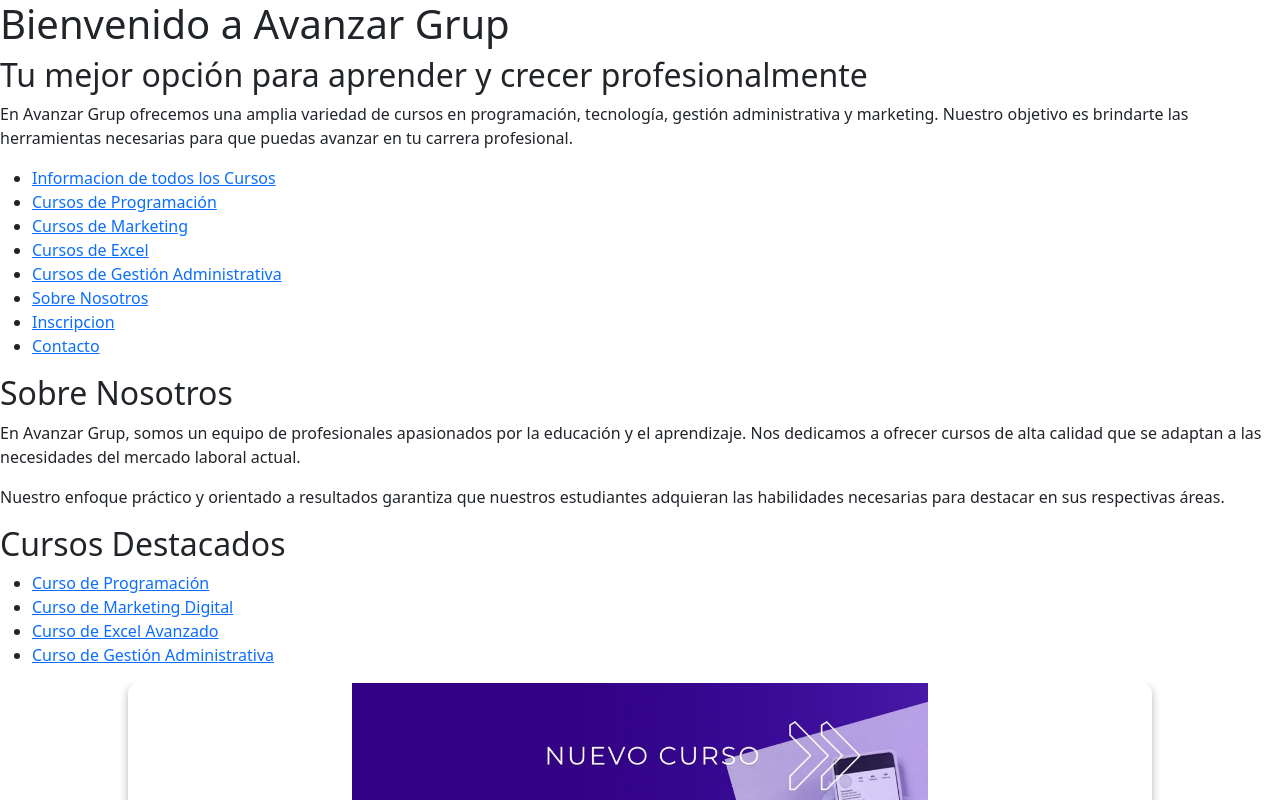
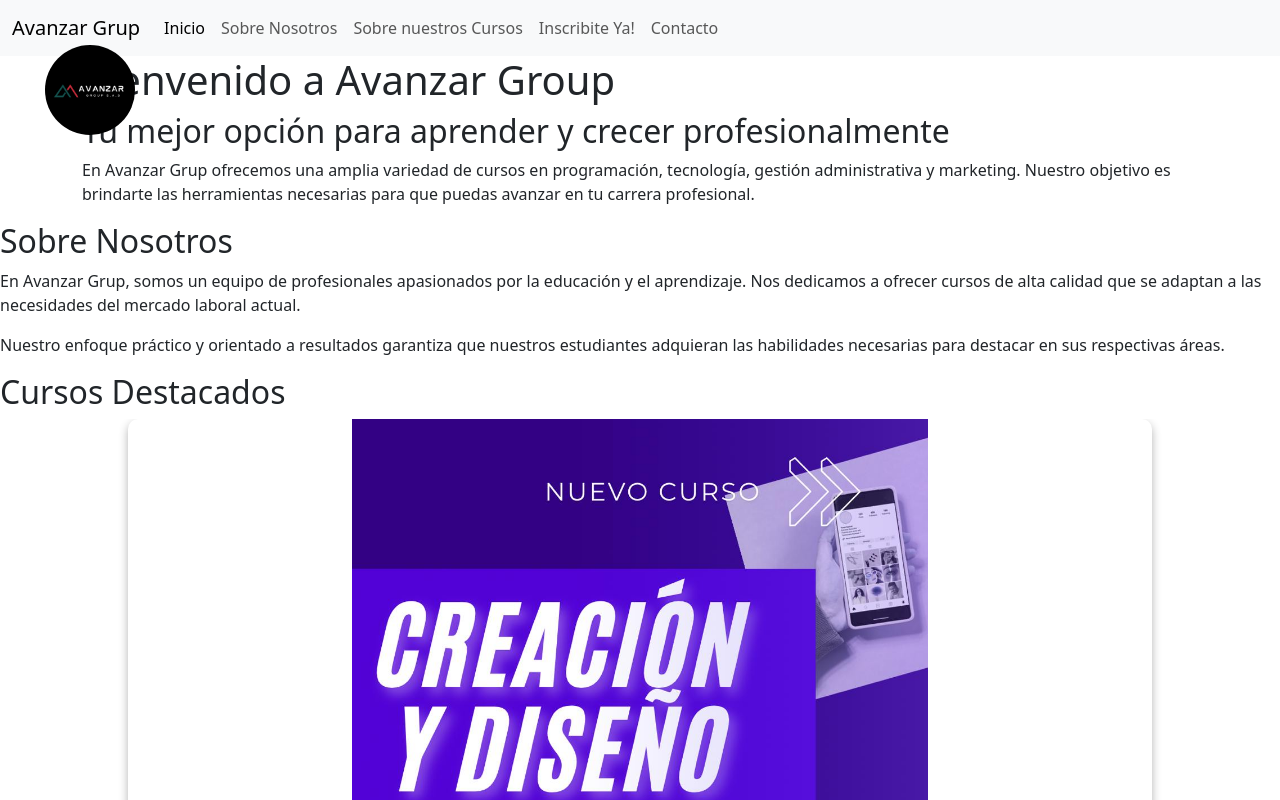
Before and after one commit to martingarcia1/avanzar-grup, a plain HTML site: page index.html in a window 1280 px wide. Shown: the top 800 px of the page. Drawn offline with nearby package versions, Linux system fonts and the light colour scheme.

Commit message:
carousel y navbar creados

```diff
--- a/index.html
+++ b/index.html
@@ -20,35 +20,76 @@
     <!--Este sera un proyecto de pagina web de ventas de cursos sobre programacion y tecnologia, excel, gestion administrativos, marketing y excel para administracion-->
 
 
-    <h1>Bienvenido a Avanzar Grup</h1>
+    <header>
+        <nav class="navbar navbar-expand-lg bg-light">
+            <div class="container-fluid">
+                <a class="navbar-brand" href="#">Avanzar Grup</a>
+                <button class="navbar-toggler" type="button" data-bs-toggle="collapse" data-bs-target="#navbarNav"
+                    aria-controls="navbarNav" aria-expanded="false" aria-label="Toggle navigation">
+                    <span class="navbar-toggler-icon"></span>
+                </button>
+                <div class="collapse navbar-collapse" id="navbarNav">
+                    <ul class="navbar-nav
+                        <li class=" nav-item">
+                        <a class="nav-link active" aria-current="page" href="#">Inicio</a>
+                        </li>
+                        <li class="nav-item">
+                            <a class="nav-link" href="#sobreNosotros">Sobre Nosotros</a>
+                        </li>
+                        <li class="nav-item">
+                            <a class="nav-link" href="#cursos">Sobre nuestros Cursos</a>
+                        </li>
+
+                        <!-- <li class="nav-item dropdown"></li>
+                            <a class="nav-link dropdown-toggle" href="#" id="navbarDropdownCursos" role="button" data-bs-toggle="dropdown" aria-expanded="false">
+                                Cursos
+                            </a>
+                            <ul class="dropdown-menu" aria-labelledby="navbarDropdownCursos">
+                                <li><a class="dropdown-item" href="/pages/excel.html">Curso Excel</a></li>
+                                <li><a class="dropdown-item" href="/pages/marketing.html">Curso Marketing</a></li>
+                                <li><a class="dropdown-item" href="/pages/gestion.html">Curso Gestion Administrativa</a></li>
+                                <li><a class="dropdown-item" href="/pages/programacion.html">Curso Programacion</a></li>
+                            </ul>
+                        </li> -->
+
+                        <li class="nav-item">
+                            <a class="nav-link" href="/pages/inscripcion.html">Inscribite Ya!</a>
+                        </li>
+                        <li class="nav-item">
+                            <a class="nav-link" href="/pages/contacto.html">Contacto</a>
+                        </li>
+                    </ul>
+                </div>
+            </div>
+        </nav>
+    </header>
+
+    <div class="container">
+        <div class="row">
+            <div class="col-md-12">
+                <img src="/assets/img/AVANZAR GROUP SAS.png" alt="Logo Avanzar Grup"
+                    class="img-fluid rounded-circle logo">
+            </div>
+        </div>
+        <h1>Bienvenido a Avanzar Group</h1>
         <h2>Tu mejor opción para aprender y crecer profesionalmente</h2>
         <p>
-        En Avanzar Grup ofrecemos una amplia variedad de cursos en programación, tecnología, gestión administrativa y
+            En Avanzar Grup ofrecemos una amplia variedad de cursos en programación, tecnología, gestión administrativa
+            y
             marketing. Nuestro objetivo es brindarte las herramientas necesarias para que puedas avanzar en tu carrera
             profesional.
         </p>
-    <header>
+    </div>
 
-        <nav>
-            <ul>
-                <li><a href="/cursos.html">Informacion de todos los Cursos</a></li>
-                <li><a href="/programacion.html">Cursos de Programación</a></li>
-                <li><a href="/marketing.html">Cursos de Marketing</a></li>
-                <li><a href="/excel.html">Cursos de Excel</a></li>
-                <li><a href="/gestion.html">Cursos de Gestión Administrativa</a></li>
-                <li><a href="#sobreNosotros">Sobre Nosotros</a></li>
-                <li><a href="/inscripcion.html">Inscripcion</a></li>
-                <li><a href="/contacto.html">Contacto</a></li>
-            </ul>
-        </nav>
-    </header>
+
 
     <main>
         <section id="sobreNosotros">
             <h2>Sobre Nosotros</h2>
             <p>
                 En Avanzar Grup, somos un equipo de profesionales apasionados por la educación y el aprendizaje. Nos
-                dedicamos a ofrecer cursos de alta calidad que se adaptan a las necesidades del mercado laboral actual.
+                dedicamos a ofrecer cursos de alta calidad que se adaptan a las necesidades del mercado laboral
+                actual.
             </p>
             <p>
                 Nuestro enfoque práctico y orientado a resultados garantiza que nuestros estudiantes adquieran las
@@ -58,13 +99,6 @@
 
         <section id="cursos">
             <h2>Cursos Destacados</h2>
-            <ul>
-                <li><a href="/programacion.html">Curso de Programación</a></li>
-                <li><a href="/marketing.html">Curso de Marketing Digital</a></li>
-                <li><a href="/excel.html">Curso de Excel Avanzado</a></li>
-                <li><a href="/gestion.html">Curso de Gestión Administrativa</a></li>
-            </ul>
-        </section>
 
             <!-- Carousel -->
             <div id="carouselExampleCaptions" class="carousel slide">
@@ -77,23 +111,23 @@
                         aria-label="Slide 3"></button>
                 </div>
                 <div class="carousel-inner">
-                <div class="carousel-item active" >
+                    <div class="carousel-item active">
                         <img src="/assets/img/marketing.jpeg" class="d-block w-100" alt="">
-                    <div class="carousel-caption d-none d-md-block text-bg-dark">
+                        <div class="carousel-caption d-none d-md-block">
                             <h5>First slide label</h5>
                             <p>Some representative placeholder content for the first slide.</p>
                         </div>
                     </div>
                     <div class="carousel-item">
                         <img src="/assets/img/desarrollo web.jpeg" class="d-block w-100" alt="...">
-                    <div class="carousel-caption d-none d-md-block text-bg-dark">
+                        <div class="carousel-caption d-none d-md-block">
                             <h5>Second slide label</h5>
                             <p>Some representative placeholder content for the second slide.</p>
                         </div>
                     </div>
                     <div class="carousel-item">
                         <img src="/assets/img/excel para administracion.jpeg" class="d-block w-100" alt="...">
-                    <div class="carousel-caption d-none d-md-block text-bg-dark">
+                        <div class="carousel-caption d-none d-md-block">
                             <h5>Third slide label</h5>
                             <p>Some representative placeholder content for the third slide.</p>
                         </div>
@@ -110,6 +144,7 @@
                     <span class="visually-hidden">Next</span>
                 </button>
             </div>
+        </section>
 
     </main>
 
--- a/scss/style.scss
+++ b/scss/style.scss
@@ -50,3 +50,15 @@
 .carousel-control.next {
   right: 10px; // Posición a la derecha
 }
+
+
+.logo{
+    position: absolute;
+    margin: 20px;
+    padding: 5px;
+    top: 20px; // Ajusta según sea necesario
+    left: 20px; // Ajusta según sea necesario
+    z-index: 10; // Asegura que esté por encima de las imágenes
+    width: 100px; // Ajusta el tamaño según sea necesario
+    height: auto;
+}
```
Also changed, not shown: styles/style.css, 1 other file. Lines whose indentation alone changed are shown as unchanged.
